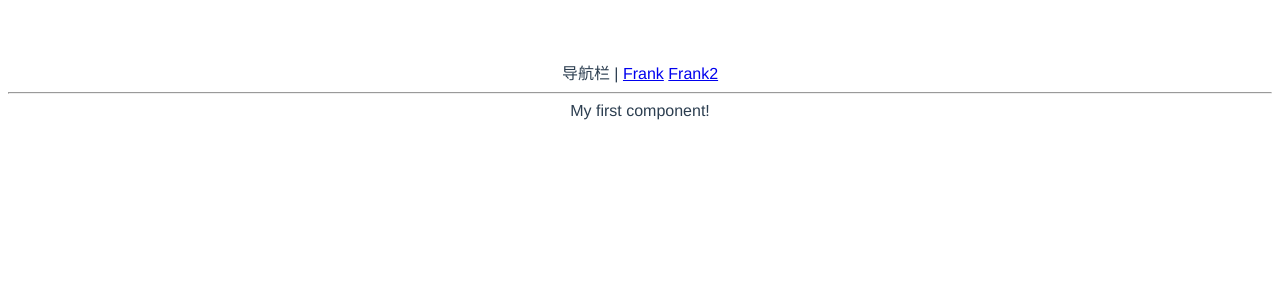
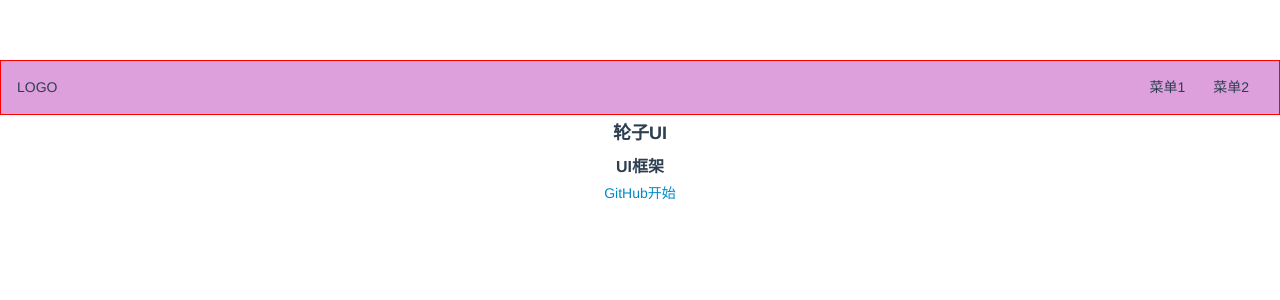
Before and after one commit to Abinhere/VueUI, a Vue app in the folder abin-vueui-1/: page / in a window 1280 px wide. Shown: the top 300 px of the page. Built offline with nearby package versions, Linux system fonts and the light colour scheme.

Commit message:
Topnav-component

```diff
--- a/abin-vueui-1/package.json
+++ b/abin-vueui-1/package.json
@@ -11,6 +11,7 @@
   },
   "devDependencies": {
     "@vue/compiler-sfc": "^3.0.0-rc.1",
+    "sass": "^1.30.0",
     "vite": "^1.0.0-rc.1"
   }
 }
--- a/abin-vueui-1/src/App.vue
+++ b/abin-vueui-1/src/App.vue
@@ -1,6 +1,4 @@
 <template>
-  <div>导航栏 | <router-link to="/">Frank</router-link> <router-link to="/xxx">Frank2</router-link></div>
-  <hr/>
   <router-view/>
 </template>
 
--- a/abin-vueui-1/src/components/Frank.vue
+++ /dev/null
@@ -1,5 +0,0 @@
-<template>
-    <div>
-        My first component!
-    </div>
-</template>
--- a/abin-vueui-1/src/components/Frank2.vue
+++ /dev/null
@@ -1,5 +0,0 @@
-<template>
-    <div>
-        Frank2
-    </div>
-</template>
--- /dev/null
+++ b/abin-vueui-1/src/components/Topnav.vue
@@ -0,0 +1,30 @@
+<template>
+    <div class="topnav">
+            <div class="logo">LOGO</div>
+            <ul class="menu">
+                <li>菜单1</li>
+                <li>菜单2</li>
+            </ul>
+        </div>
+</template>
+
+<style lang="scss" scoped>
+.topnav{
+    background: plum;
+    display: flex;
+    padding: 16px;
+    > .logo{
+        max-width: 6em;
+        margin-right: auto;
+    }
+    > .menu{
+        display: flex;
+        white-space: nowrap;
+        flex-wrap: nowrap;
+        > li{
+            margin: 0 1em;
+        }
+    }
+    border: 1px solid red;
+}
+</style>
--- a/abin-vueui-1/src/index.css
+++ /dev/null
@@ -1,8 +0,0 @@
-#app {
-  font-family: Avenir, Helvetica, Arial, sans-serif;
-  -webkit-font-smoothing: antialiased;
-  -moz-osx-font-smoothing: grayscale;
-  text-align: center;
-  color: #2c3e50;
-  margin-top: 60px;
-}
--- /dev/null
+++ b/abin-vueui-1/src/index.scss
@@ -0,0 +1,268 @@
+#app {
+  font-family: Avenir, Helvetica, Arial, sans-serif;
+  -webkit-font-smoothing: antialiased;
+  -moz-osx-font-smoothing: grayscale;
+  text-align: center;
+  color: #2c3e50;
+  margin-top: 60px;
+}
+html {
+  -ms-text-size-adjust: 100%;
+  -webkit-text-size-adjust: 100%;
+  -webkit-tap-highlight-color: transparent;
+  height: 100%;
+}
+
+body {
+  margin: 0;
+  font-size: 14px;
+  font-family: "Helvetica Neue", Helvetica, STHeiTi, Arial, sans-serif;
+  line-height: 1.5;
+  color: #333;
+  background-color: #fff;
+  min-height: 100%;
+}
+
+article, aside, details, figcaption, figure, footer, header, hgroup, main, menu, nav, section, summary {
+  display: block;
+}
+
+audio, canvas, progress, video {
+  display: inline-block;
+}
+
+audio:not([controls]) {
+  display: none;
+  height: 0;
+}
+
+progress {
+  vertical-align: baseline;
+}
+
+[hidden], template {
+  display: none;
+}
+
+a {
+  background: transparent;
+  text-decoration: none;
+  color: #08c;
+}
+
+a:active {
+  outline: 0;
+}
+
+abbr[title] {
+  border-bottom: 1px dotted;
+}
+
+b, strong {
+  font-weight: bold;
+}
+
+dfn {
+  font-style: italic;
+}
+
+mark {
+  background: #ff0;
+  color: #000;
+}
+
+small {
+  font-size: 80%;
+}
+
+sub, sup {
+  font-size: 75%;
+  line-height: 0;
+  position: relative;
+  vertical-align: baseline;
+}
+
+sup {
+  top: -0.5em;
+}
+
+sub {
+  bottom: -0.25em;
+}
+
+img {
+  max-width: 100%;
+  border: 0;
+  vertical-align: middle;
+}
+
+svg:not(:root) {
+  overflow: hidden;
+}
+
+pre {
+  overflow: auto;
+  white-space: pre-wrap;
+  word-wrap: break-word;
+}
+
+code, kbd, pre, samp {
+  font-family: monospace, monospace;
+  font-size: 1em;
+}
+
+button, input, optgroup, select, textarea {
+  color: inherit;
+  font: inherit;
+  margin: 0;
+  vertical-align: middle;
+}
+
+button, input, select {
+  overflow: visible;
+}
+
+button, select {
+  text-transform: none;
+}
+
+button, html input[type="button"], input[type="reset"], input[type="submit"] {
+  -webkit-appearance: button;
+  cursor: pointer;
+}
+
+[disabled] {
+  cursor: default;
+}
+
+button::-moz-focus-inner, input::-moz-focus-inner {
+  border: 0;
+  padding: 0;
+}
+
+input {
+  line-height: normal;
+}
+
+input[type="checkbox"], input[type="radio"] {
+  box-sizing: border-box;
+  padding: 0;
+}
+
+input[type="number"]::-webkit-inner-spin-button, input[type="number"]::-webkit-outer-spin-button {
+  height: auto;
+}
+
+input[type="search"] {
+  -webkit-appearance: textfield;
+  box-sizing: border-box;
+}
+
+input[type="search"]::-webkit-search-cancel-button, input[type="search"]::-webkit-search-decoration {
+  -webkit-appearance: none;
+}
+
+fieldset {
+  border: 1px solid #c0c0c0;
+  margin: 0 2px;
+  padding: 0.35em 0.625em 0.75em;
+}
+
+legend {
+  border: 0;
+  padding: 0;
+}
+
+textarea {
+  overflow: auto;
+  resize: vertical;
+  vertical-align: top;
+}
+
+optgroup {
+  font-weight: bold;
+}
+
+input, select, textarea {
+  outline: 0;
+}
+
+textarea, input {
+  -webkit-user-modify: read-write-plaintext-only;
+}
+
+input::-ms-clear, input::-ms-reveal {
+  display: none;
+}
+
+input::-moz-placeholder, textarea::-moz-placeholder {
+  color: #999;
+}
+
+input:-ms-input-placeholder, textarea:-ms-input-placeholder {
+  color: #999;
+}
+
+input::-webkit-input-placeholder, textarea::-webkit-input-placeholder {
+  color: #999;
+}
+
+.placeholder {
+  color: #999;
+}
+
+table {
+  border-collapse: collapse;
+  border-spacing: 0;
+}
+
+td, th {
+  padding: 0;
+}
+
+h1, h2, h3, h4, h5, h6, p, figure, form, blockquote {
+  margin: 0;
+}
+
+ul, ol, li, dl, dd {
+  margin: 0;
+  padding: 0;
+}
+
+ul, ol {
+  list-style: none outside none;
+}
+
+h1, h2, h3 {
+  line-height: 2;
+  font-weight: normal;
+}
+
+h1 {
+  font-size: 18px;
+}
+
+h2 {
+  font-size: 16px;
+}
+
+h3 {
+  font-size: 14px;
+}
+
+i {
+  font-style: normal;
+}
+
+* {
+  box-sizing: border-box;
+}
+
+.clearfix::before, .clearfix::after {
+  content: "";
+  display: table;
+}
+
+.clearfix::after {
+  clear: both;
+}
--- /dev/null
+++ b/abin-vueui-1/src/views/Doc.vue
@@ -0,0 +1,14 @@
+<template>
+    <Topnav/>
+    <div class="content">
+        <aside>边栏</aside>
+        <main>主内容</main>
+    </div>
+</template>
+
+<script lang="ts">
+import Topnav from '../components/Topnav.vue'
+export default {
+    components:{Topnav}
+}
+</script>
--- /dev/null
+++ b/abin-vueui-1/src/views/Home.vue
@@ -0,0 +1,27 @@
+<template>
+    <div>
+        <Topnav/>
+        <div class="banner">
+            <h1>轮子UI</h1>
+            <h2>UI框架</h2>
+            <p class="actions">
+                <a>GitHub</a>
+                <a>开始</a>
+            </p>
+        </div>
+    </div>
+</template>
+<script lang="ts">
+import Topnav from '../components/Topnav.vue'
+export default {
+    components:{Topnav}
+}
+</script>
+
+<style lang="scss" scoped>
+.banner{
+    > h1,h2{
+        font-weight:bold;
+    }
+}
+</style>
```
Also changed, not shown: abin-vueui-1/src/components/HelloWorld.vue (deleted, +0 -19 lines), abin-vueui-1/src/main.ts (+5 -5 lines), 1 other file (tests, documents, lock files or other folders).
